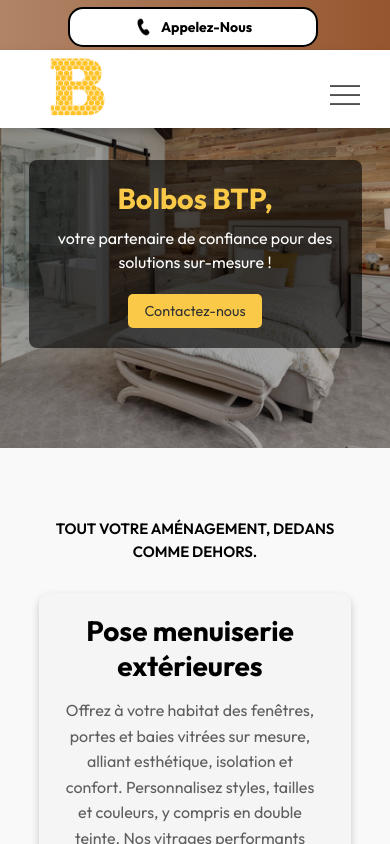
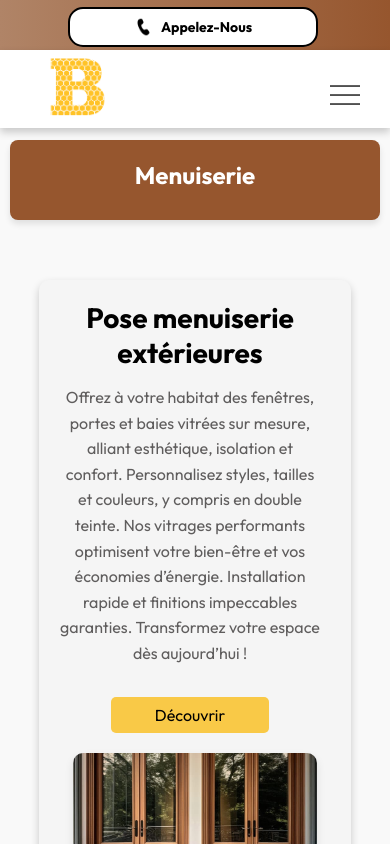
Before and after one commit to NarcisLucas31/bolbosBTP, a React (Vite) app: page /menuiserie in a window 390 px wide. Shown: the top 844 px of the page. Built offline with nearby package versions, Linux system fonts and the light colour scheme.

Commit message:
Flav instructions4

```diff
--- a/src/components/gallerycomponent/GalleryComponent.jsx
+++ b/src/components/gallerycomponent/GalleryComponent.jsx
@@ -9,7 +9,6 @@
 import projet7 from "../../assets/projet7.jpg";
 import projet8 from "../../assets/projet8.jpg";
 import projet9 from "../../assets/projet9.jpg";
-import projet10 from "../../assets/projet10.jpg";
 
 const images = [
   projet2,
@@ -20,7 +19,6 @@
   projet7,
   projet8,
   projet9,
-  projet10,
 ];
 
 const GalleryComponent = () => {
--- a/src/components/hero/Hero.css
+++ b/src/components/hero/Hero.css
@@ -56,7 +56,7 @@
   padding: 20px 30px;
   border-radius: 10px;
   max-width: 600px;
-  margin-top: -50px;
+  margin-top: -70px;
   z-index: 3;
 }
 
@@ -71,7 +71,7 @@
   margin: 10px 0;
 }
 
-.contact-button {
+.hero-contact-button {
   padding: 10px 20px;
   font-size: 1rem;
   background-color: #f9c947;
@@ -80,6 +80,7 @@
   border-radius: 5px;
   cursor: pointer;
   transition: background-color 0.3s ease;
+  margin-bottom: 5px;
 }
 
 @media (max-width: 500px) {
@@ -138,7 +139,7 @@
     font-size: 0.8rem;
   }
 
-  .contact-button {
+  .hero-contact-button {
     font-size: 0.9rem;
     margin: 10px auto 0;
   }
--- a/src/components/hero/Hero.jsx
+++ b/src/components/hero/Hero.jsx
@@ -24,7 +24,7 @@
         <div className="hero-overlay">
           <h1>Bolbos BTP,</h1>
           <p>votre partenaire de confiance pour des solutions sur-mesure !</p>
-          <button className="contact-button">
+          <button className="hero-contact-button">
             <Link to="/contact">Contactez-nous</Link>
           </button>
         </div>
--- /dev/null
+++ b/src/components/titrehero/TitreHero.css
@@ -0,0 +1,46 @@
+.titre-hero-container {
+  display: flex;
+  flex-direction: column;
+  align-items: center;
+  width: 100%;
+  padding: 40px 0;
+}
+
+.titre-hero-content {
+  background-color: #96562e; /* Marron qui correspond à la couleur de la barre de navigation */
+  color: #fff;
+  padding: 30px;
+  border-radius: 8px; /* Légèrement moins arrondi pour un look plus moderne et aligné avec le design global */
+  text-align: center;
+  max-width: 600px;
+  width: 90%;
+  box-shadow: 0 4px 6px rgba(0, 0, 0, 0.1); /* Léger effet d'ombre pour du relief */
+}
+
+.titre-hero-content h1 {
+  font-size: 2rem;
+  margin-bottom: 10px;
+}
+
+.titre-hero-content h2 {
+  font-size: 1.2rem;
+  font-weight: normal;
+  color: #f4f4f4;
+}
+
+/* Media query pour écrans de 500px et moins */
+@media screen and (max-width: 500px) {
+  .titre-hero-content {
+    padding: 20px 15px;
+    width: 95%;
+    margin: 0 10px;
+  }
+
+  .titre-hero-content h1 {
+    font-size: 1.5rem;
+  }
+
+  .titre-hero-content h2 {
+    font-size: 1rem;
+  }
+}
--- /dev/null
+++ b/src/components/titrehero/TitreHero.jsx
@@ -0,0 +1,16 @@
+import React from "react";
+import "./TitreHero.css";
+
+const TitreHero = ({ titre, sousTitre }) => {
+  return (
+    <div className="titre-hero-container">
+      <div className="white-box"></div>
+      <div className="titre-hero-content">
+        <h1>{titre}</h1>
+        {sousTitre && <h2>{sousTitre}</h2>}
+      </div>
+    </div>
+  );
+};
+
+export default TitreHero;
--- a/src/pages/Avis.jsx
+++ b/src/pages/Avis.jsx
@@ -1,22 +1,20 @@
 import React from "react";
 import Navbar from "../components/navbar/Navbar";
-import Hero from "../components/hero/Hero";
-import Titre from "../components/titre/Titre";
 import Footer from "../components/footer/Footer";
 import Avantnav from "../components/avantnav/Avantnav";
 import AvisClients from "../components/avisclients/AvisClients";
+import TitreHero from "../components/titrehero/TitreHero";
 
 const Avis = () => {
   return (
     <div>
       <Avantnav />
       <Navbar />
-      <Hero />
+      <TitreHero
+        titre="Découvrez les avis des clients de Bolbos BTP"
+        sousTitre=""
+      />
       <div className="container">
-        <Titre
-          subTitre="Découvrez les avis des clients de Bolbos BTP"
-          titre=""
-        />
         <AvisClients />
       </div>
       <Footer />
--- a/src/pages/Menuiserie.jsx
+++ b/src/pages/Menuiserie.jsx
@@ -1,7 +1,6 @@
 import React from "react";
 import Navbar from "../components/navbar/Navbar";
-import Hero from "../components/hero/Hero";
-import Titre from "../components/titre/Titre";
+import TitreHero from "../components/titrehero/TitreHero";
 import Footer from "../components/footer/Footer";
 import Doubleimagebtn from "../components/doubleimagebtn/Doubleimagebtn";
 import Imagegauchebtn from "../components/imagegauchebtn/Imagegauchebtn";
@@ -10,17 +9,13 @@
 import Dressing1 from "../assets/dressing1.jpg";
 import Cuisine1 from "../assets/cuisine1.webp";
 
-const Apropo = () => {
+const Menuiserie = () => {
   return (
     <div>
       <Avantnav />
       <Navbar />
-      <Hero />
+      <TitreHero titre="Menuiserie" sousTitre="" />
       <div className="container">
-        <Titre
-          subTitre="Tout votre aménagement, dedans comme dehors."
-          titre=""
-        />
         <Doubleimagebtn
           imageSrc={MenuiserieExt1}
           subTitre="Pose menuiserie extérieures"
@@ -54,4 +49,4 @@
   );
 };
 
-export default Apropo;
+export default Menuiserie;
--- a/src/pages/MenuiserieExt.jsx
+++ b/src/pages/MenuiserieExt.jsx
@@ -26,7 +26,7 @@
           imageSrc={menuisExt2}
           text="Nous vous proposons une large gamme de fenêtres et de portes sur mesure, conçues pour s’adapter parfaitement à vos besoins
           et à votre style de vie. Que ce soit en termes de forme, de style, de taille ou de couleur, nous avons une solution pour chaque projet.
-          Grâce à nos partenariats avec des fournisseurs de renom, nous vous offrons une personnalisation complète, avec la possibilité de choisir
+          Grâce à nos partenariats avec des fournisseurs de confiance, nous vous offrons une personnalisation complète, avec la possibilité de choisir
           des fenêtres et portes avec double couleur : une couleur extérieure pour s'harmoniser avec l'architecture de votre maison, et une autre
           couleur intérieure pour parfaitement s’intégrer à la décoration de votre intérieur. Cette option permet de créer une harmonie parfaite
           entre votre extérieur et votre intérieur, tout en optimisant l’esthétique de chaque espace."
--- a/src/pages/RevetementMurs.jsx
+++ b/src/pages/RevetementMurs.jsx
@@ -40,8 +40,8 @@
         <Aproposdroite
           imageSrc={mur3}
           text="Le papier peint est parfait pour ajouter des motifs et des textures uniques à vos murs. Disponible dans une variété de styles,
-          du classique au moderne, il permet de créer des ambiances personnalisées et élégantes. Facile à poser et à entretenir, il transforme
-          instantanément l’atmosphère de votre intérieur."
+          du classique au moderne, il permet de créer des ambiances personnalisées et élégantes. Facile à entretenir, il transforme instantanément
+          l'atmosphère de votre intérieur."
           titre="Papier peint : Personnalisez vos murs avec style"
         />
         <Apropos
@@ -64,8 +64,7 @@
           imageSrc={mur6}
           text="Les revêtements en PVC sont idéaux pour les pièces humides grâce à leur résistance à l'humidité et leur facilité d'entretien.
           Disponibles dans une large gamme de couleurs et de motifs, ils s’adaptent à tous les styles de décoration. Ces revêtements sont
-          également durables, offrant une protection efficace tout en étant simples à nettoyer. Parfaits pour les cuisines, salles de bains ou
-          couloirs, ils combinent fonctionnalité et esthétique."
+          également durables, offrant une protection efficace tout en étant simples à nettoyer."
           titre="Revêtements en PVC : Praticité et esthétique"
         />
       </div>
--- a/src/pages/TravauxExt.jsx
+++ b/src/pages/TravauxExt.jsx
@@ -1,7 +1,6 @@
 import React from "react";
 import Navbar from "../components/navbar/Navbar";
-import Hero from "../components/hero/Hero";
-import Titre from "../components/titre/Titre";
+import TitreHero from "../components/titrehero/TitreHero";
 import Footer from "../components/footer/Footer";
 import Doubleimagebtn from "../components/doubleimagebtn/Doubleimagebtn";
 import Imagegauchebtn from "../components/imagegauchebtn/Imagegauchebtn";
@@ -14,12 +13,8 @@
     <div>
       <Avantnav />
       <Navbar />
-      <Hero />
+      <TitreHero titre="Travaux Extérieur" sousTitre="" />
       <div className="container">
-        <Titre
-          subTitre="Tout votre aménagement, dedans comme dehors."
-          titre=""
-        />
         <Doubleimagebtn
           imageSrc={AbrisTerraseImg}
           subTitre="Habillage sol"
--- a/src/pages/TravauxInt.jsx
+++ b/src/pages/TravauxInt.jsx
@@ -1,7 +1,6 @@
 import React from "react";
 import Navbar from "../components/navbar/Navbar";
-import Hero from "../components/hero/Hero";
-import Titre from "../components/titre/Titre";
+import TitreHero from "../components/titrehero/TitreHero";
 import Footer from "../components/footer/Footer";
 import Doubleimagebtn from "../components/doubleimagebtn/Doubleimagebtn";
 import Imagegauchebtn from "../components/imagegauchebtn/Imagegauchebtn";
@@ -10,17 +9,13 @@
 import Mur1 from "../assets/mur1.jpg";
 import Salledebain1 from "../assets/salledebain1.webp";
 
-const Services = () => {
+const TravauxInt = () => {
   return (
     <div>
       <Avantnav />
       <Navbar />
-      <Hero />
+      <TitreHero titre="Travaux Intérieur" sousTitre="" />
       <div className="container">
-        <Titre
-          subTitre="Tout votre aménagement, dedans comme dehors."
-          titre=""
-        />
         <Doubleimagebtn
           imageSrc={Parquet1}
           subTitre="Revêtement sol"
@@ -57,4 +52,4 @@
   );
 };
 
-export default Services;
+export default TravauxInt;
```
Also changed, not shown: 1 other file (tests, documents, lock files or other folders).
